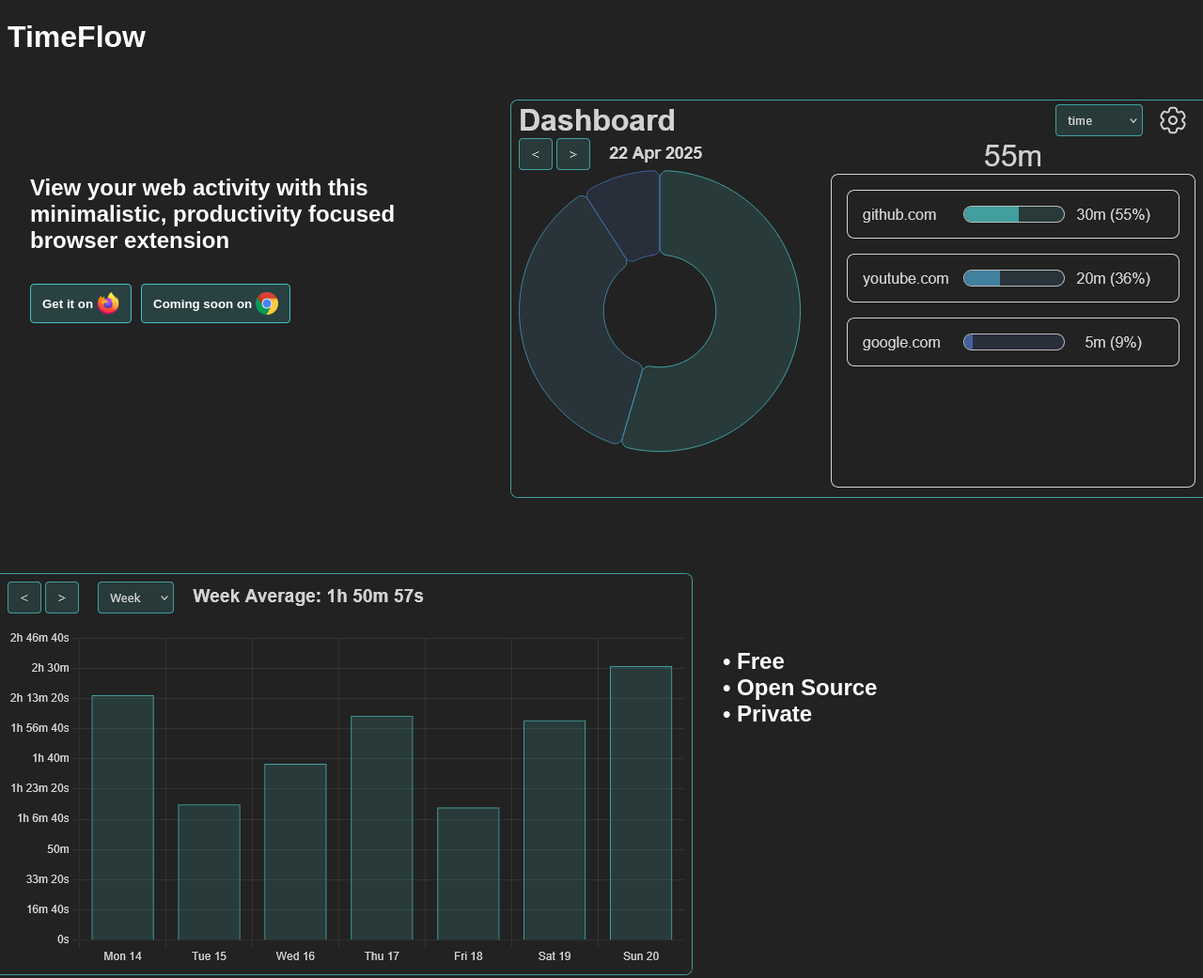
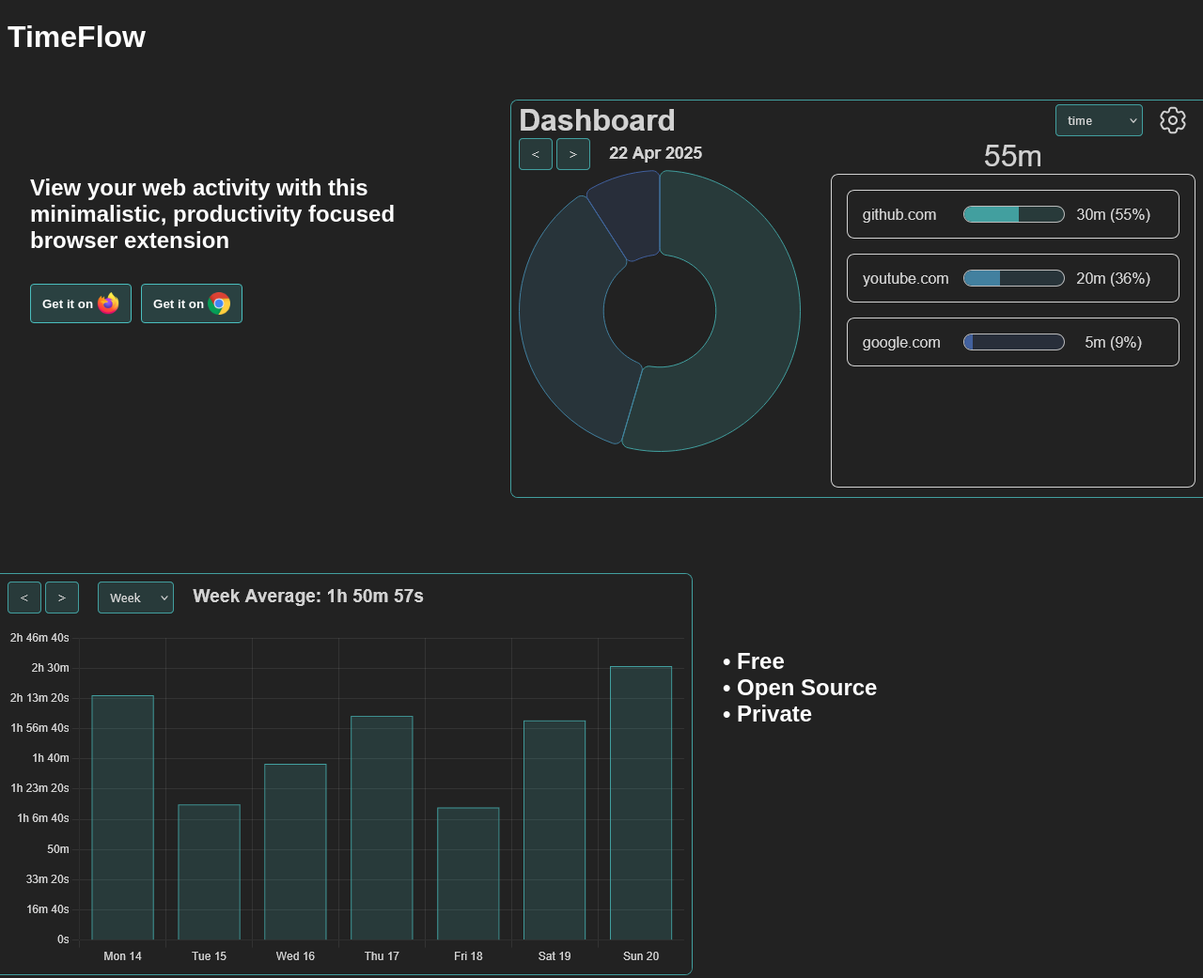
Before and after one commit to VladNikiforov/time-flow-page, a plain HTML site: page index.html in a window 1280 px wide. Shown: the top 1041 px of the page at 94% size. Drawn offline with Linux system fonts and the light colour scheme; animation ran at ten frames a second.

Commit message:
Chrome Launch! (yay)

```diff
--- a/index.html
+++ b/index.html
@@ -20,7 +20,7 @@
             <div class="buttons">
                 <a href="https://addons.mozilla.org/en-US/firefox/addon/timeflow/" target="_blank"><button>Get it on
                         <img class="icon" src="assets/browser/firefox.png" /></button></a>
-                <a><button>Coming soon on <img class="icon" src="assets/browser/chrome.png" /></button></a>
+                <a href="https://chromewebstore.google.com/detail/timeflow/dbllkdenebilddkaoihbknpjhpohence" target="_blank"><button>Get it on <img class="icon" src="assets/browser/chrome.png" /></button></a>
             </div>
         </div>
         <img src="assets/screenshots/1.png" class="image right" />
```
